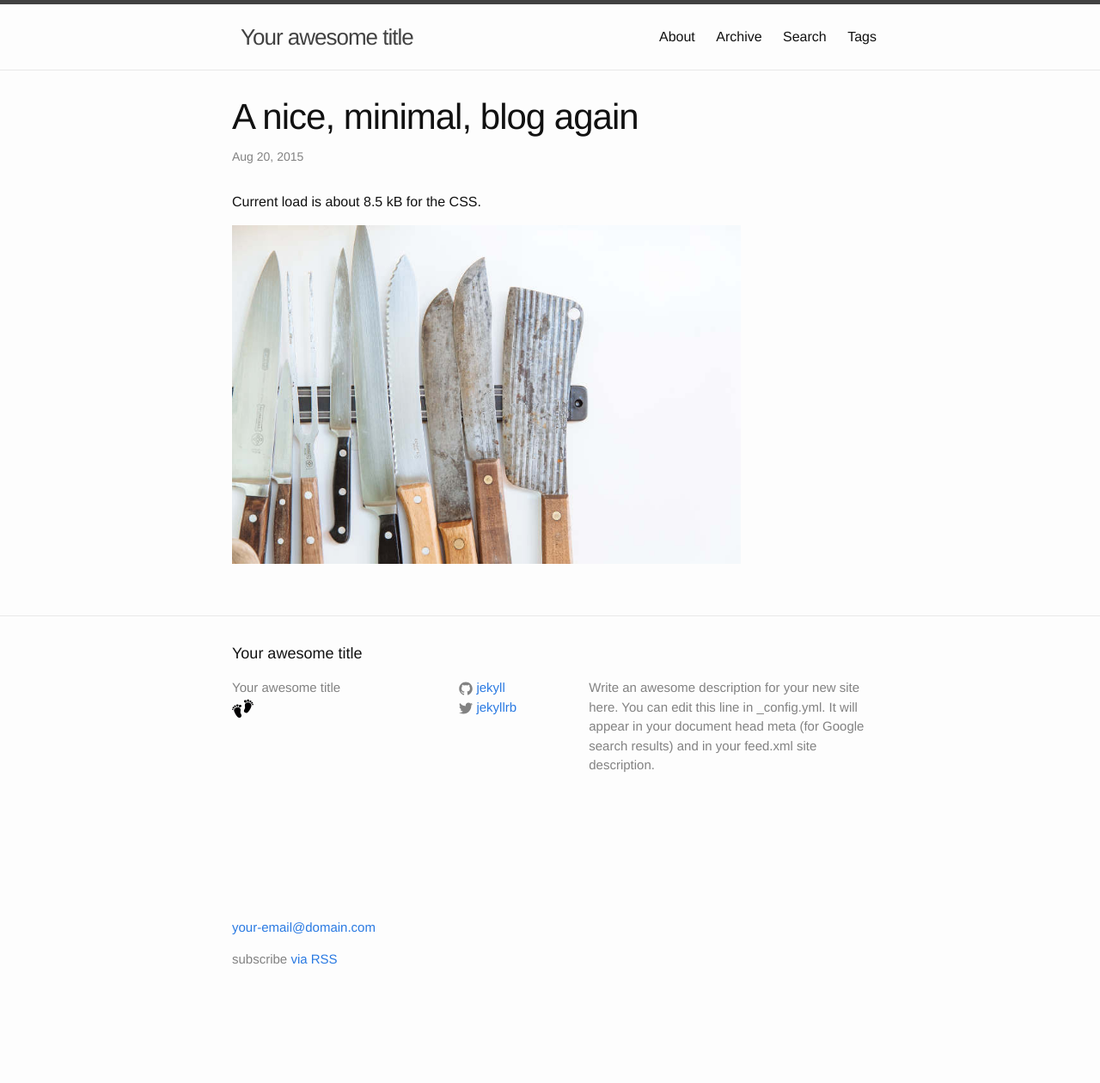
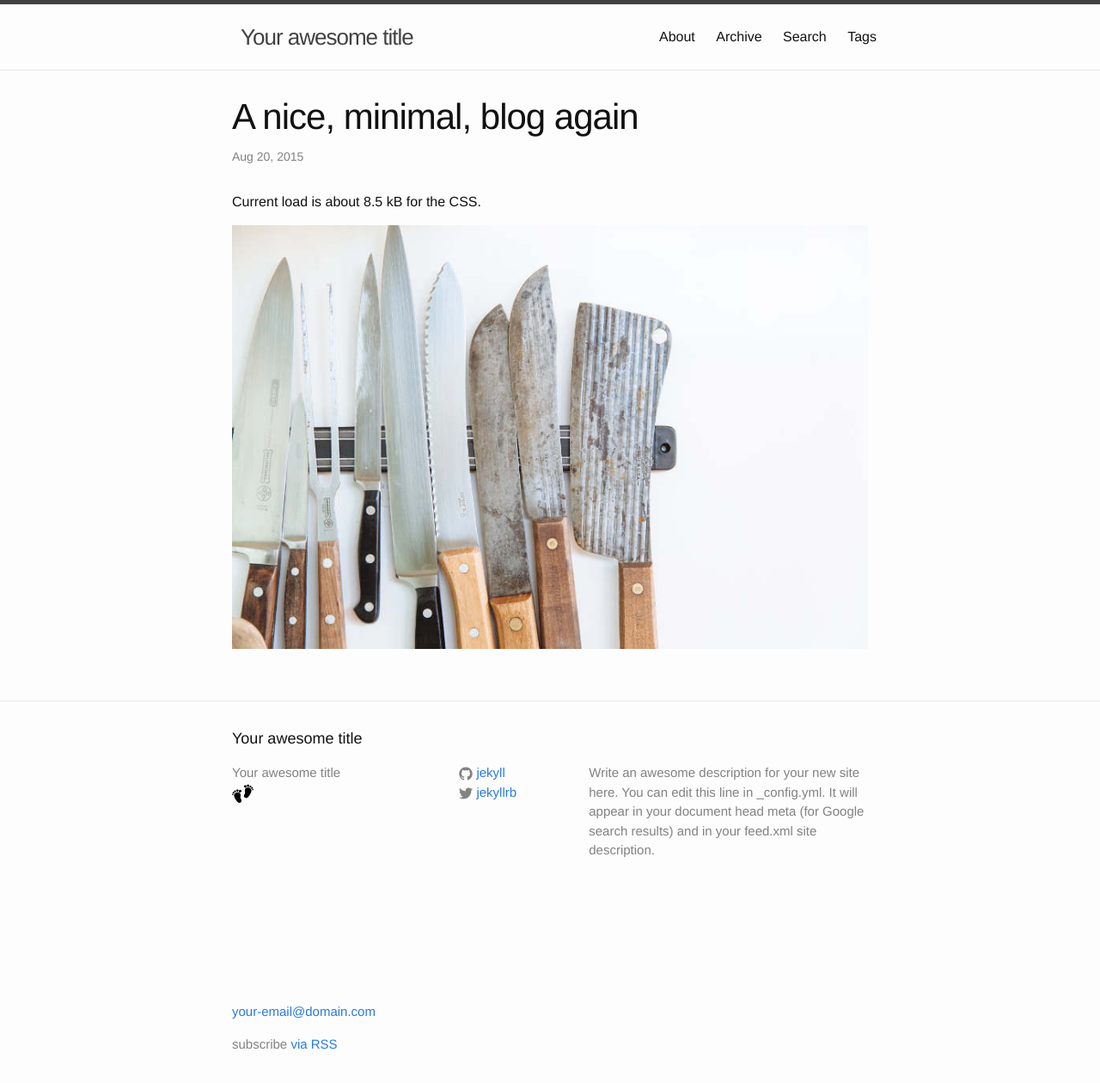
Before and after one commit to schollz/jekyll-tinyfeet, a Jekyll site: the page built from _posts/2015-08-20-minimal-jekyll2.md, in a window 1280 px wide and 1286 px high. Shown: the top 1260 px of the window at 86% size. Built offline with Jekyll 4.4.1, drawn with Linux system fonts in a browser that asks for light colours; Markdown is read by kramdown in place of the engine named in the settings.

Commit message:
Update _base.scss

```diff
--- a/_sass/_base.scss
+++ b/_sass/_base.scss
@@ -41,7 +41,7 @@ ul, ol, dl, figure,
  * Images
  */
 img {
-    width: 80%;
+    width: 100%;
     vertical-align: middle;
 }
 
@@ -51,7 +51,6 @@ img {
  * Figures
  */
 figure > img {
-    width: 80%;
     display: block;
     margin: 0 auto;
 }
```
